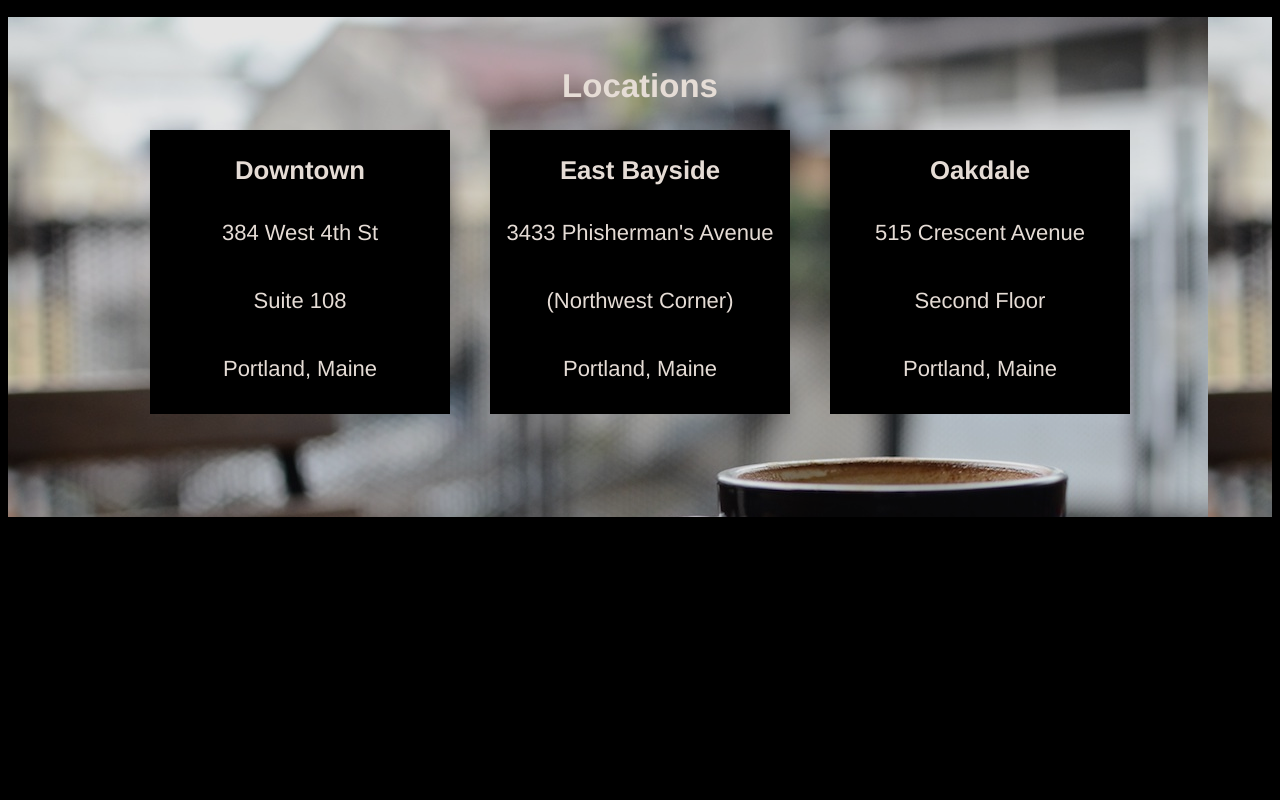
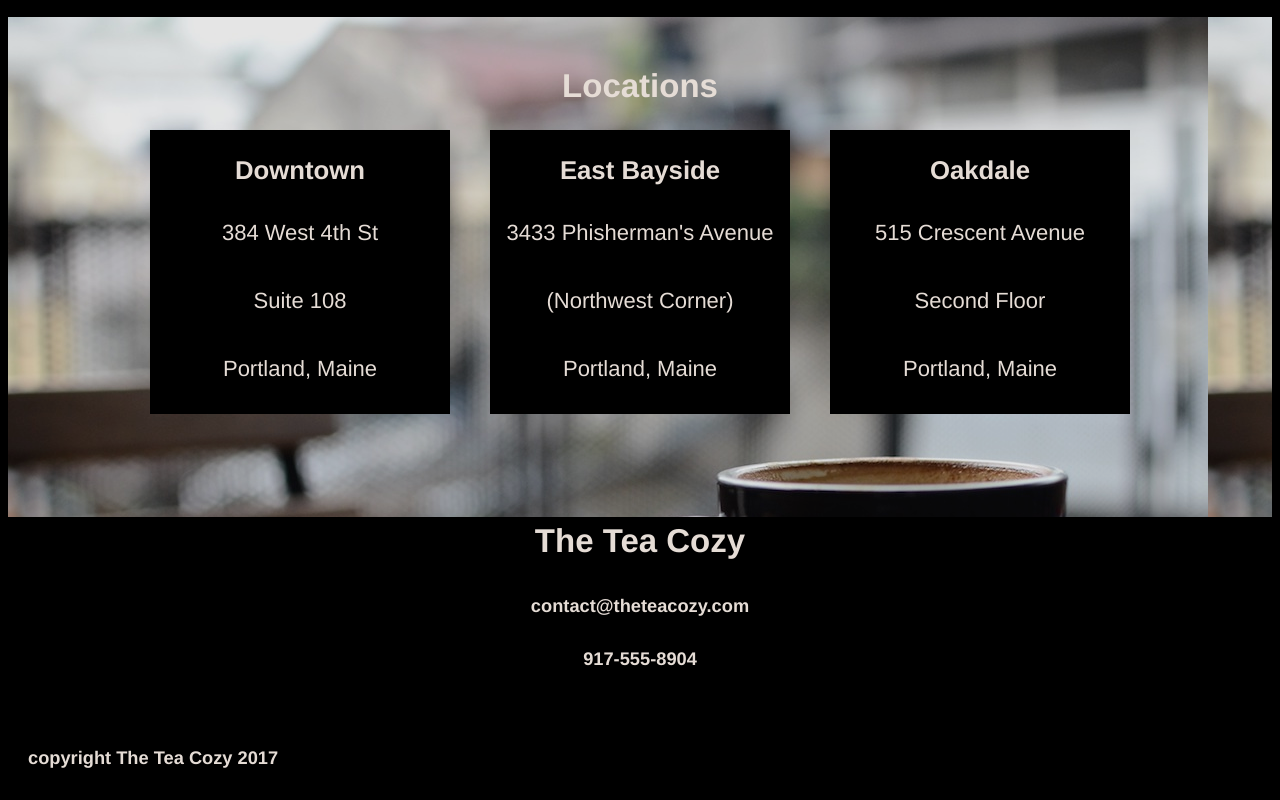
Before and after one commit to carlasnep/Teacozy, a plain HTML site: page index.html in a window 1280 px wide. Shown: the part 1522-2322 px from the top of the page. Before the commit the page ends 2047 px from the top, so only its background shows below. Drawn offline with Linux system fonts and the light colour scheme.

Commit message:
Footer added - DEF version

```diff
--- a/index.html
+++ b/index.html
@@ -41,18 +41,22 @@
       <img src="./resources/images/img-berryblitz.jpg" alt="Fall Berry Blitz Tea">
       <h4>Fall Berry Blitz Tea</h4>
     </div>
+
     <div class="featured">
       <img src="./resources/images/img-spiced-rum.jpg" alt="Spiced Rum Tea">
       <h4>Spiced Rum Tea</h4>
     </div>
+
     <div class="featured">
       <img src="./resources/images/img-donut.jpg" alt="Seasonal Donuts">
       <h4>Seasonal Donuts</h4>
     </div>
+
     <div class="featured">
       <img src="./resources/images/img-myrtle-ave.jpg" alt="Myrtle Ave Tea">
       <h4>Myrtle Ave Tea</h4>
     </div>
+
     <div class="featured">
       <img src="./resources/images/img-bedford-bizarre.jpg" alt="Bedford Bizarre Tea">
       <h4>Bedford Bizarre Tea</h4>
@@ -60,6 +64,7 @@
   </div>
 
 <!-- content locations -->
+
   <div id="locations" class="locations_content">
     <h2>Locations</h2>
 
@@ -86,10 +91,19 @@
         <p>Portland, Maine</p>
       </div>
     </div>
-
   </div>
 
+<!-- footer -->
 
+  <div class="footer">
+    <h2>The Tea Cozy</h2>
+    <h5>contact@theteacozy.com</h5>
+    <h5>917-555-8904</h5>
+  </div>
+
+  <div class="copyright">
+    <h5>copyright The Tea Cozy 2017</h5>
+  </div>
 
   </body>
 </html>
--- a/resources/css/style.css
+++ b/resources/css/style.css
@@ -1,4 +1,5 @@
 /* universal styles */
+
 body {
   font-family: Helvetica;
   font-size: 22px;
@@ -116,3 +117,16 @@ h4, h2 {
 .locations p {
   padding: 10px 0px;
 }
+
+/* content locations */
+
+.footer {
+  height: 200px;
+  display: block;
+  align-items: center;
+}
+
+.copyright {
+  margin-left: 20px;
+  text-align: left;
+}
```
Lines whose indentation alone changed are shown as unchanged.
